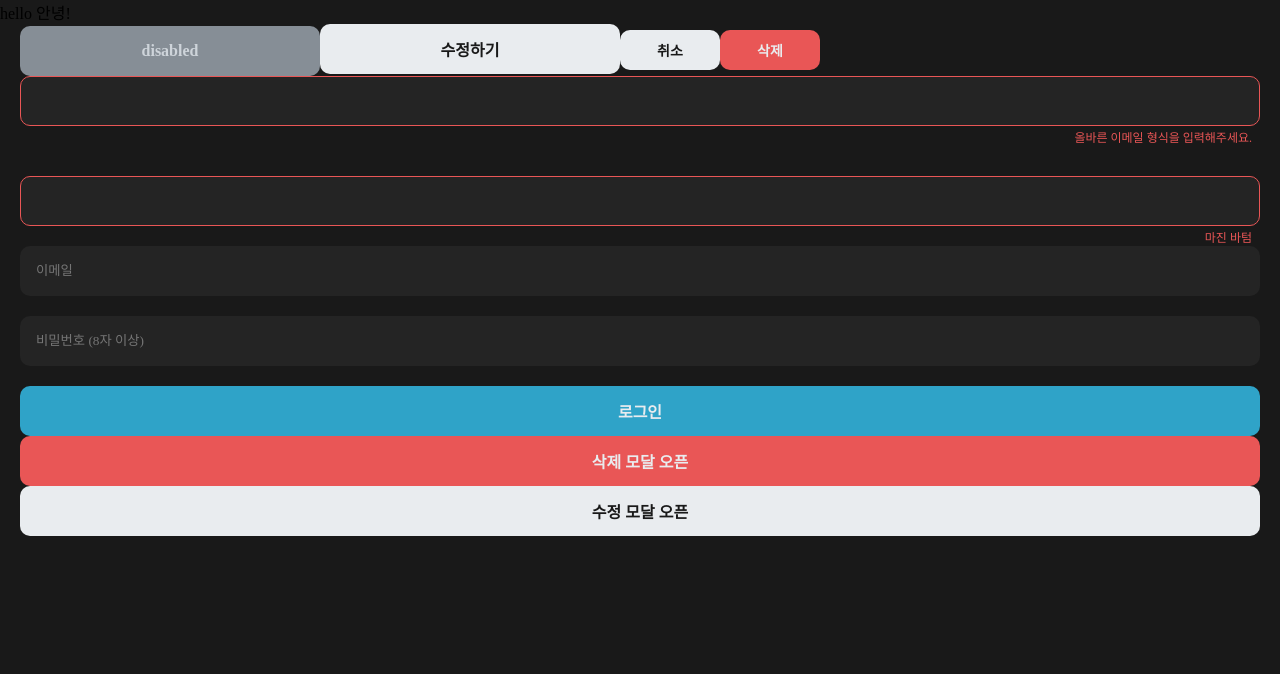
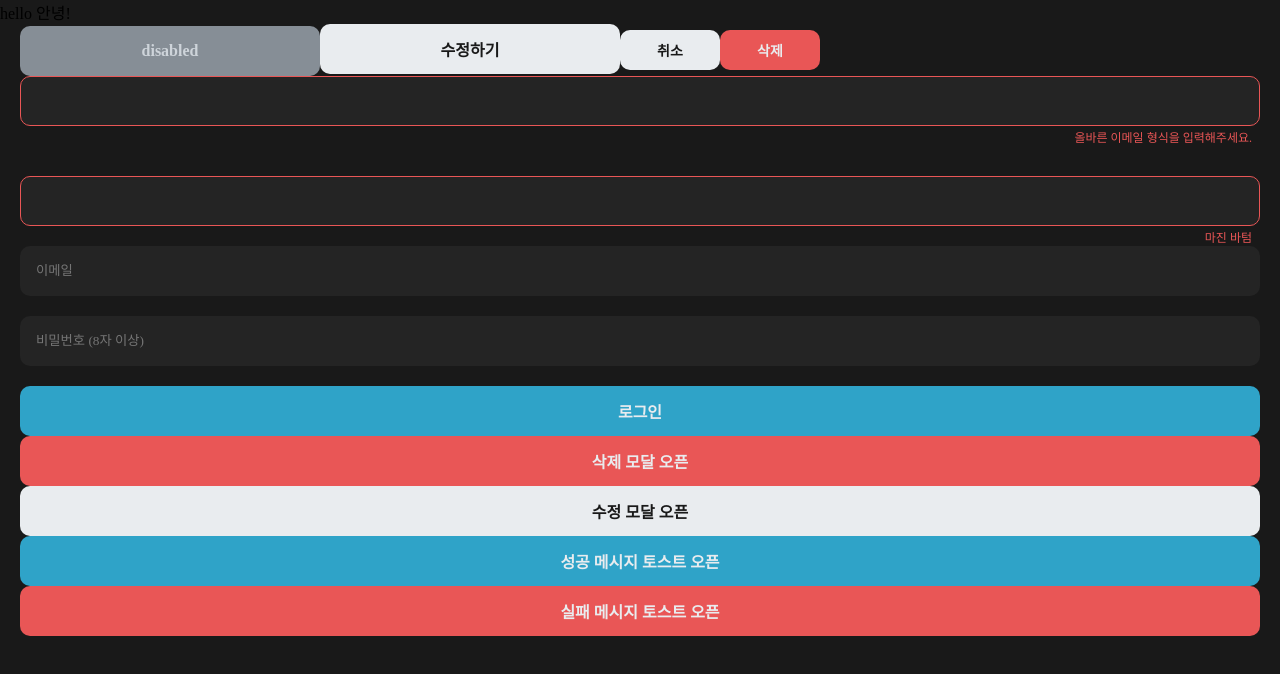
Before and after one commit to GHooN99/neoul-client, a Next.js app: page / in a window 1280 px wide. Shown: the top 674 px of the page. Built offline with nearby package versions, Linux system fonts and the light colour scheme; a web font is replaced by a local one.

Commit message:
feat: useToast 커스텀 훅 구현

```diff
--- a/src/pages/_app.tsx
+++ b/src/pages/_app.tsx
@@ -7,6 +7,7 @@ import {
   QueryClientProvider,
 } from "@tanstack/react-query";
 import { ReactQueryDevtools } from "@tanstack/react-query-devtools";
+import { ToastProvider } from "@components/Toast";
 import { GlobalStyles } from "@styles/globalStyles";
 import { theme } from "@styles/theme";
 
@@ -31,6 +32,7 @@ const MyApp = ({ Component, pageProps }: AppProps<Record<string, unknown>>) => {
 
       <GlobalStyles />
       <ThemeProvider theme={theme}>
+        <ToastProvider>
           <QueryClientProvider client={queryClient}>
             {process.env.NODE_ENV !== "production" && (
               <ReactQueryDevtools initialIsOpen={false} />
@@ -39,6 +41,7 @@ const MyApp = ({ Component, pageProps }: AppProps<Record<string, unknown>>) => {
               <Component {...pageProps} />
             </Hydrate>
           </QueryClientProvider>
+        </ToastProvider>
       </ThemeProvider>
     </>
   );
--- a/src/root.features/todo/screen/ScreenTodo.tsx
+++ b/src/root.features/todo/screen/ScreenTodo.tsx
@@ -5,6 +5,7 @@ import { Input } from "@components/Input";
 import { Modal } from "@components/Modal";
 import { Toast } from "@components/Toast";
 import { useModal } from "@hooks/useModal";
+import { useToast } from "@hooks/useToast";
 import { useTodosQuery } from "../hooks/useTodosQuery";
 
 const ScreenTodo = () => {
@@ -19,6 +20,8 @@ const ScreenTodo = () => {
   const [isLoading, setIsLoading] = useState(false);
   const [isOpen, openModal, closeModal] = useModal();
   const [isEditOpen, openEditModal, closeEditModal] = useModal();
+  const openSuccessToast = useToast("✅ 성공적으로 수정되었습니다.");
+  const openFailToast = useToast("⚠️ 문제가 발생했습니다. 다시시도해주세요.");
 
   const handleClick = async () => {
     setIsLoading(true);
@@ -106,6 +109,12 @@ const ScreenTodo = () => {
             onClose={closeEditModal}
           />
         )}
+        <Button fullWidth onClick={openSuccessToast}>
+          성공 메시지 토스트 오픈
+        </Button>
+        <Button fullWidth color="red" onClick={openFailToast}>
+          실패 메시지 토스트 오픈
+        </Button>
       </StyledWrapper>
     </div>
   );
```
Also changed, not shown: src/root.hooks/useToast.ts (added, +27 -0 lines). Lines whose indentation alone changed are shown as unchanged.
